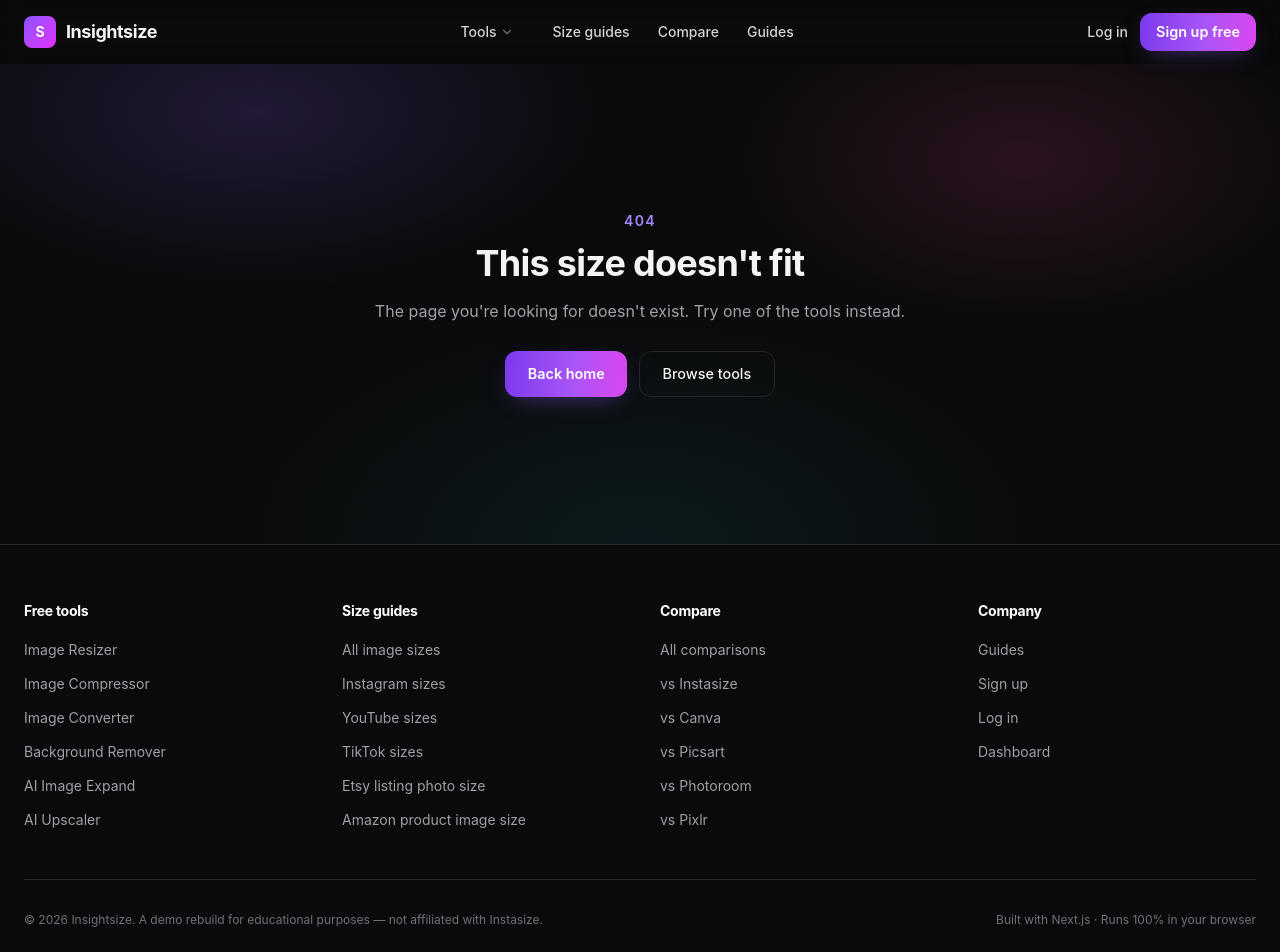
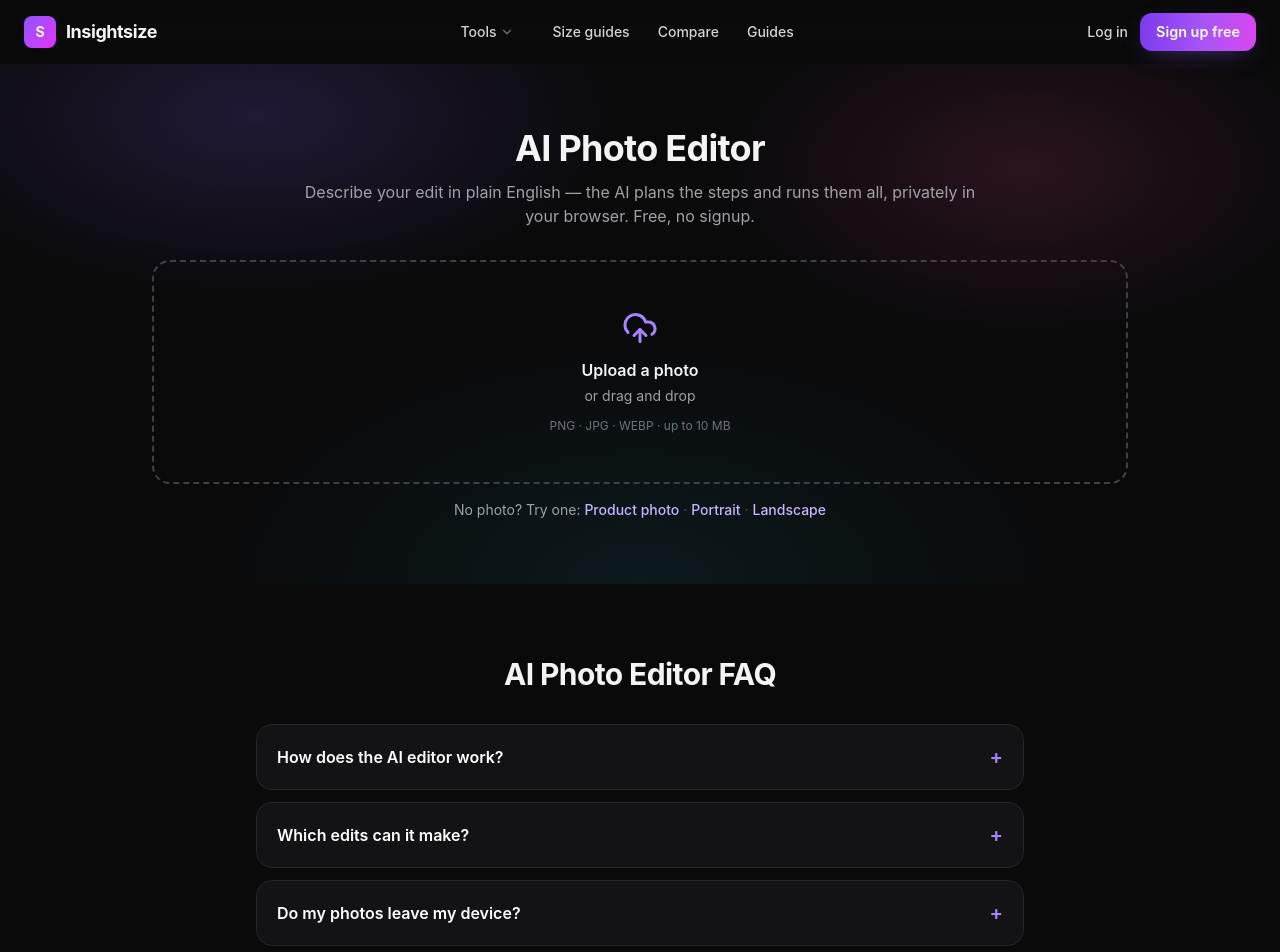
Before and after one commit to Kenesti/instant-sizing, a Next.js app: page /ai-editor in a window 1280 px wide. Before the commit this address had no page. Shown: the top 952 px of the page. Built offline with nearby package versions, Linux system fonts and the light colour scheme.

Commit message:
Add /ai-editor page with SEO metadata and FAQ

```diff
--- /dev/null
+++ b/app/ai-editor/page.tsx
@@ -0,0 +1,48 @@
+import type { Metadata } from "next";
+import Header from "@/components/Header";
+import Footer from "@/components/Footer";
+import ToolShell from "@/components/ToolShell";
+import AiEditorClient from "@/components/AiEditorClient";
+import { FaqSection, JsonLd } from "@/components/Seo";
+
+export const metadata: Metadata = {
+  title: "Free AI Photo Editor — Edit Photos by Describing the Change | Insightsize",
+  description: "Type what you want in plain English — remove backgrounds, resize for any platform, upscale, convert, or compress — and the AI editor does the rest, privately in your browser.",
+  openGraph: {
+    title: "Free AI Photo Editor — Insightsize",
+    description: "Edit photos by describing the change. Runs privately in your browser — free, no signup.",
+    type: "website",
+  },
+};
+
+const FAQS = [
+  { q: "How does the AI editor work?", a: "You describe the edit in plain English — for example, \"remove the background and make it 1080 × 1350 for Instagram.\" The editor reads your instruction, plans the steps, and runs each one: real neural segmentation for background removal, high-quality resampling for resizing, and native encoding for conversion and compression. Everything runs in your browser." },
+  { q: "Which edits can it make?", a: "Background removal (transparent PNG), platform-exact resizing (Instagram posts, Stories, YouTube thumbnails, or any custom dimensions), aspect-ratio expansion, 2×/4× upscaling, black & white conversion, background blur, rotation and flips, format conversion (PNG/JPG/WebP), and compression. You can combine several in one instruction." },
+  { q: "Do my photos leave my device?", a: "No. Every step runs client-side in your browser, including the AI segmentation model (via WebAssembly). Nothing is uploaded to any server." },
+  { q: "Is it free?", a: "Yes — the AI editor is free to use with no signup. Free accounts get 5 AI runs per day; Pro removes the cap." },
+  { q: "What kinds of prompts work best?", a: "Plain, specific instructions: name the operation (remove the background, upscale, compress), the dimensions or platform, and the output format if you care (\"save as WebP\"). The chips under the input show exactly how your prompt was interpreted before you run it." },
+];
+
+export default function Page() {
+  return (
+    <>
+      <JsonLd data={{
+        "@context": "https://schema.org",
+        "@type": "SoftwareApplication",
+        name: "Insightsize AI Photo Editor",
+        applicationCategory: "MultimediaApplication",
+        operatingSystem: "Web",
+        offers: { "@type": "Offer", price: "0", priceCurrency: "USD" },
+      }} />
+      <Header />
+      <ToolShell
+        title="AI Photo Editor"
+        subtitle="Describe your edit in plain English — the AI plans the steps and runs them all, privately in your browser. Free, no signup."
+      >
+        <AiEditorClient />
+      </ToolShell>
+      <FaqSection faqs={FAQS} title="AI Photo Editor FAQ" />
+      <Footer />
+    </>
+  );
+}
```
